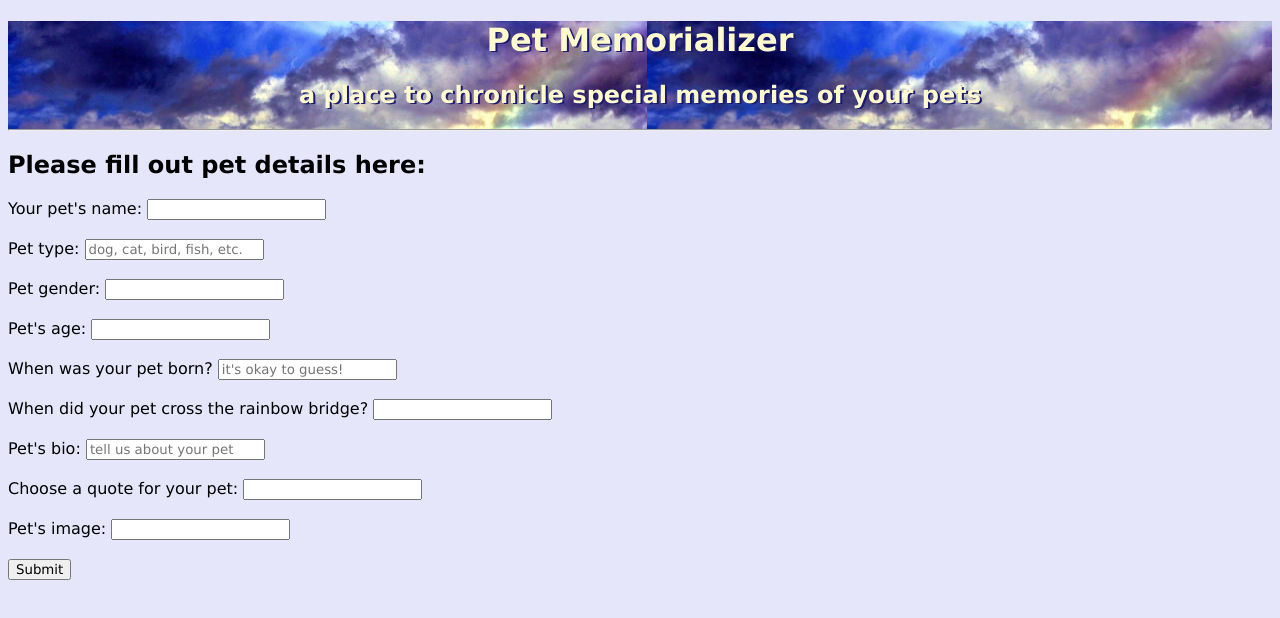
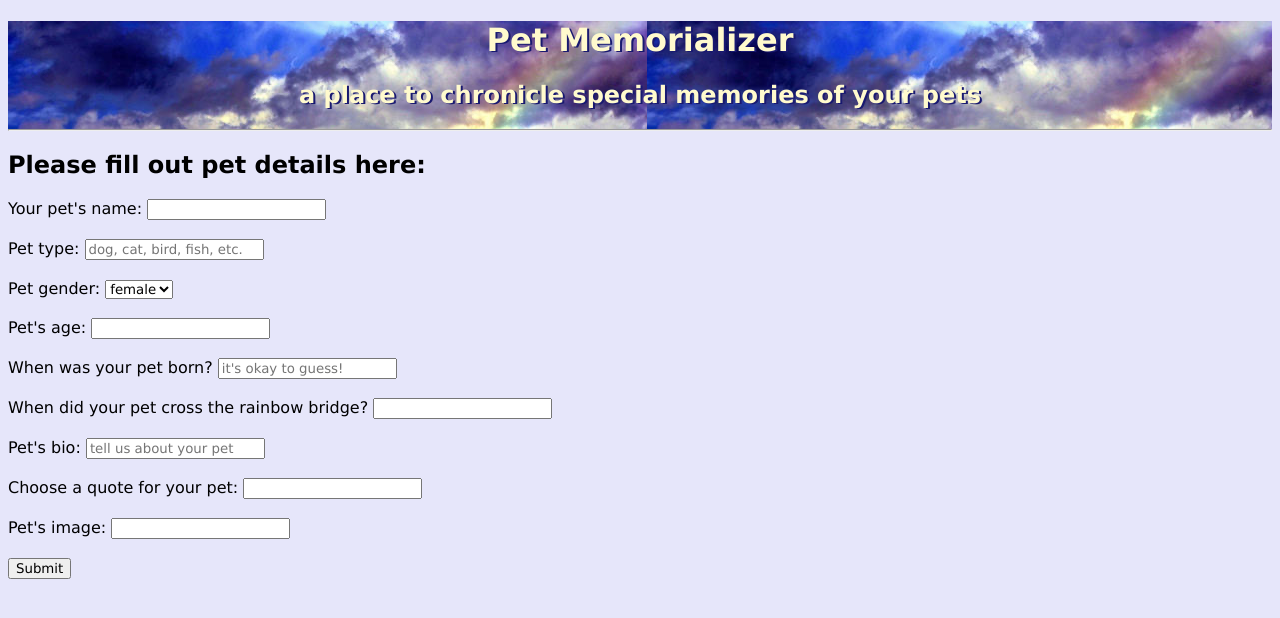
Before and after one commit to leighad/pet-memorializer-frontend, a React (Create React App) app: page /pets/new in a window 1280 px wide. Shown: the top 618 px of the page. Built offline with nearby package versions, Linux system fonts and the light colour scheme; no server answers.

Commit message:
set default state and clean up form

```diff
--- a/src/components/PetInput.js
+++ b/src/components/PetInput.js
@@ -7,7 +7,7 @@ class PetInput extends React.Component {
     state = {
         name: '',
         kind: '',
-        gender: '',
+        gender: 'female',
         age: '',
         born: '',
         passed: '',
@@ -28,7 +28,7 @@ class PetInput extends React.Component {
         this.setState({
             name: '',
             kind: '',
-            gender: '',
+            gender: 'female',
             age: '',
             born: '',
             passed: '',
@@ -44,23 +44,27 @@ class PetInput extends React.Component {
             <h2>Please fill out pet details here: </h2>
                 <form onSubmit={this.handleSubmit}>
                     <label>Your pet's name: </label>
-                    <input type='text' value={this.state.name} name='name' onChange={this.handleChange}/><br/><br/>
+                    <input type='text' name='name' value={this.state.name} onChange={this.handleChange}/><br/><br/>
                     <label>Pet type: </label>
-                    <input type='text' placeholder='dog, cat, bird, fish, etc.' value={this.state.kind} name='kind' onChange={this.handleChange}/><br/><br/>
+                    <input type='text' name='kind' value={this.state.kind} placeholder='dog, cat, bird, fish, etc.' onChange={this.handleChange}/><br/><br/>
                     <label>Pet gender: </label>
-                    <input type='text' value={this.state.gender} name='gender' onChange={this.handleChange}/><br/><br/>
+                    <select name='gender' value={this.state.gender} onChange={this.handleChange}>
+                        <option>female</option>
+                        <option>male</option>
+                    </select><br/><br/>
+                    {/* <input type='text' name='gender' value={this.state.gender} onChange={this.handleChange}/><br/><br/> */}
                     <label>Pet's age: </label>
-                    <input type='text' value={this.state.age} name='age' onChange={this.handleChange}/><br/><br/>
+                    <input type='text' name='age' value={this.state.age} onChange={this.handleChange}/><br/><br/>
                     <label>When was your pet born? </label>
-                    <input type='text' placeholder="it's okay to guess!" value={this.state.born} name='born' onChange={this.handleChange}/><br/><br/>
+                    <input type='text' name='born' value={this.state.born} placeholder="it's okay to guess!" onChange={this.handleChange}/><br/><br/>
                     <label>When did your pet cross the rainbow bridge? </label>
-                    <input type='text' value={this.state.passed} name='passed' onChange={this.handleChange}/><br/><br/>
+                    <input type='text' name='passed' value={this.state.passed} onChange={this.handleChange}/><br/><br/>
                     <label>Pet's bio: </label>
-                    <input type='text' placeholder='tell us about your pet' value={this.state.bio} name='bio' onChange={this.handleChange}/><br/><br/>
+                    <input type='text' name='bio' value={this.state.bio} placeholder='tell us about your pet' onChange={this.handleChange}/><br/><br/>
                     <label>Choose a quote for your pet: </label>
-                    <input type='text' value={this.state.quote} name='quote' onChange={this.handleChange}/><br/><br/>
+                    <input type='text' name='quote' value={this.state.quote} onChange={this.handleChange}/><br/><br/>
                     <label>Pet's image: </label>
-                    <input type='text' value={this.state.image} name='image' onChange={this.handleChange}/><br/><br/>
+                    <input type='text' name='image' value={this.state.image} onChange={this.handleChange}/><br/><br/>
                     <input type='submit'/>
                 </form>
             </div>
```
